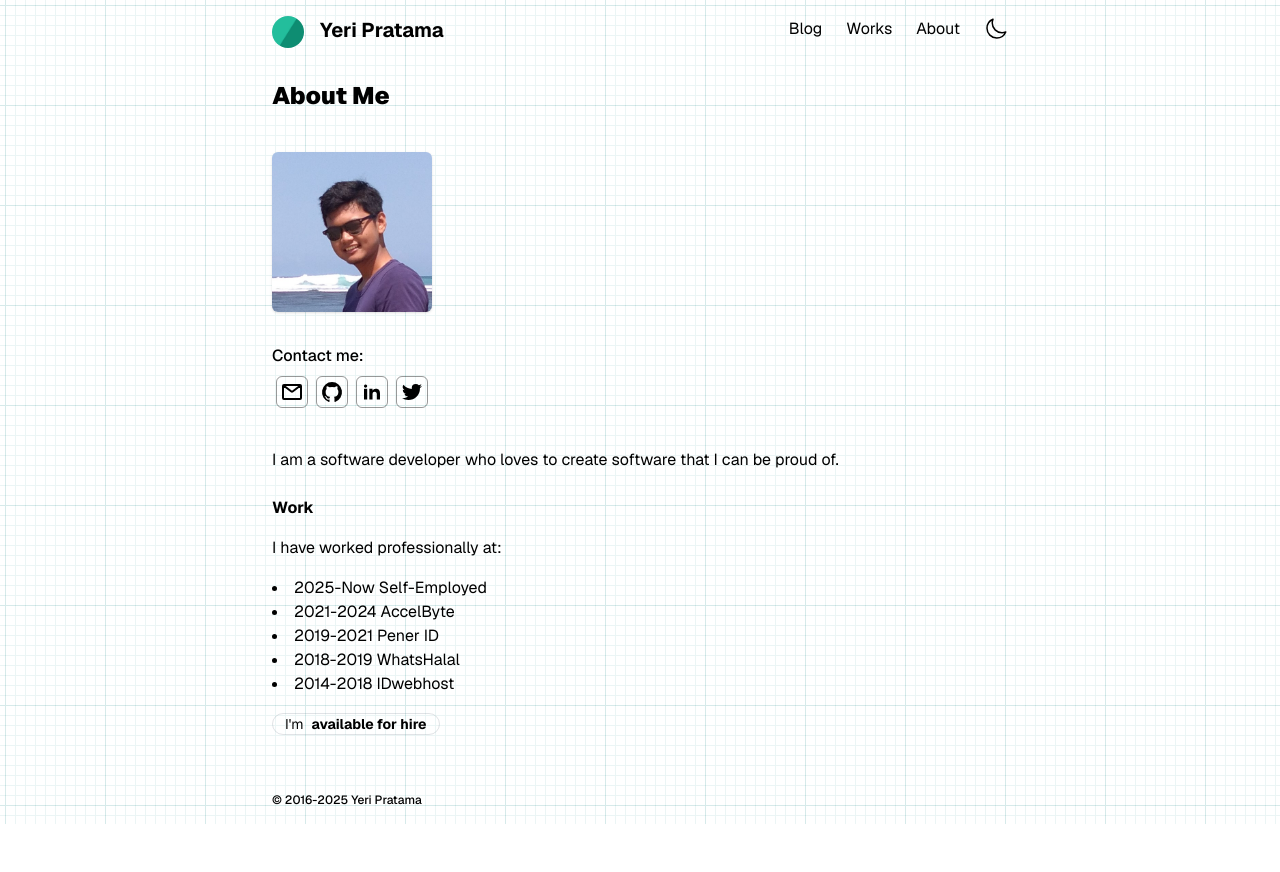
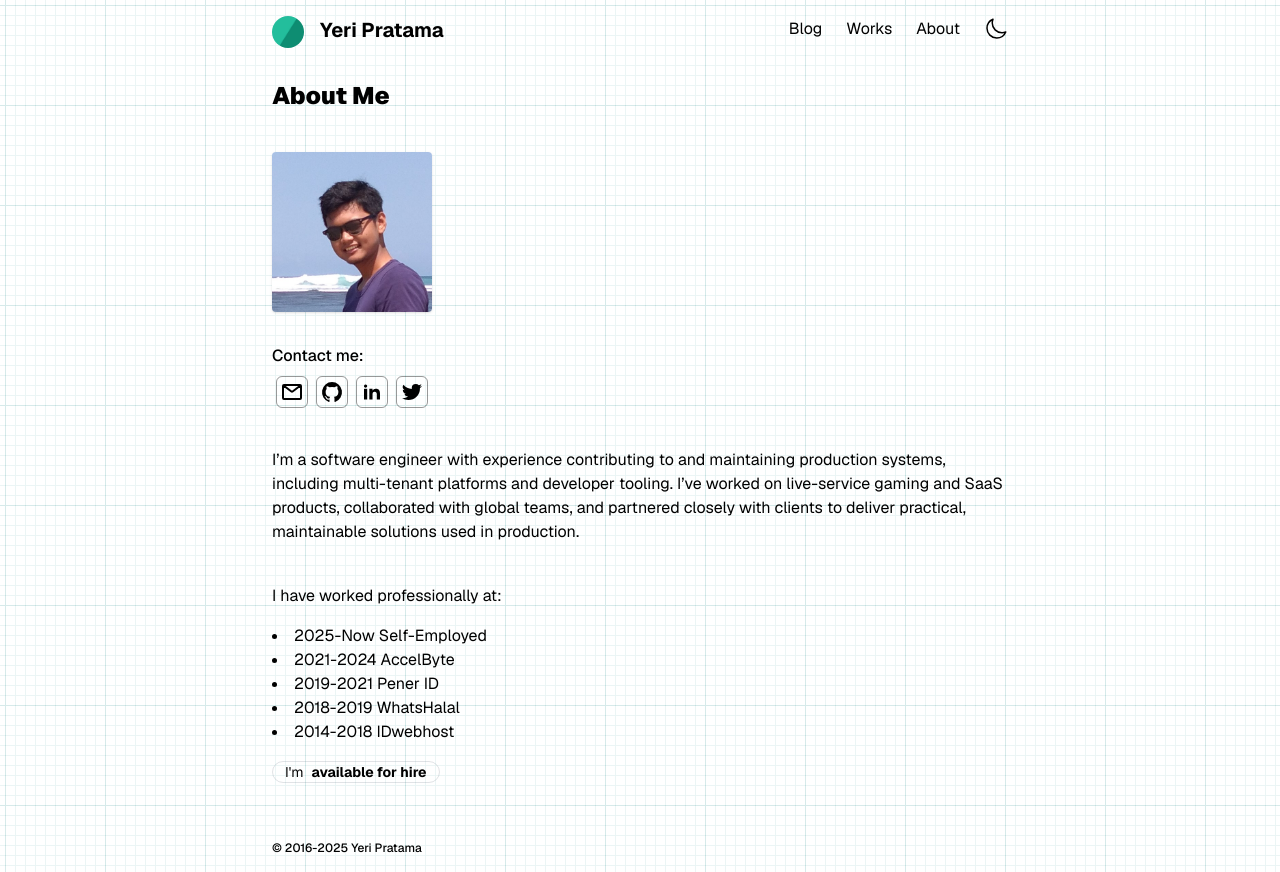
Before and after one commit to pirey/pirey.github.io, a Next.js app: page /about in a window 1280 px wide. Before the commit the page ends 824 px from the top, so only its background shows below. Built offline with nearby package versions, Linux system fonts and the light colour scheme; no server answers.

Commit message:
feat: update about page

```diff
--- a/src/pages/about.tsx
+++ b/src/pages/about.tsx
@@ -45,7 +45,7 @@ export default function AboutPage() {
                 <Image
                   src={pp}
                   alt="Me"
-                  className="h-40 w-40 rounded-md shadow-sm"
+                  className="h-40 w-40 rounded shadow-sm"
                 />
                 <h2
                   className={`
@@ -101,8 +101,7 @@ export default function AboutPage() {
             </section>
             <section id="content">
               <p>
-                I am a software developer who loves to create software that I
-                can be proud of.
+                I’m a software engineer with experience contributing to and maintaining production systems, including multi-tenant platforms and developer tooling. I’ve worked on live-service gaming and SaaS products, collaborated with global teams, and partnered closely with clients to deliver practical, maintainable solutions used in production.
               </p>
 
               <article className="hidden pt-10">
@@ -149,8 +148,6 @@ export default function AboutPage() {
               </article>
 
               <article className="pt-6">
-                <h3 className="font-bold">Work</h3>
-
                 <p className="pt-4">I have worked professionally at:</p>
 
                 <ul className="list-inside list-disc pt-4">
```
